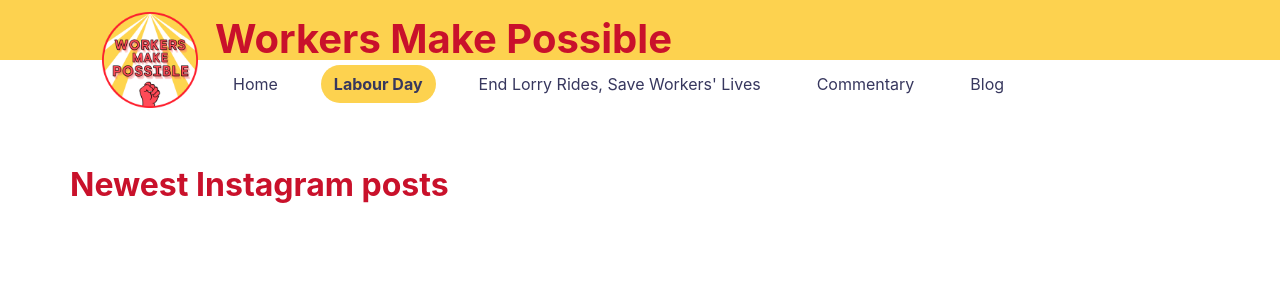
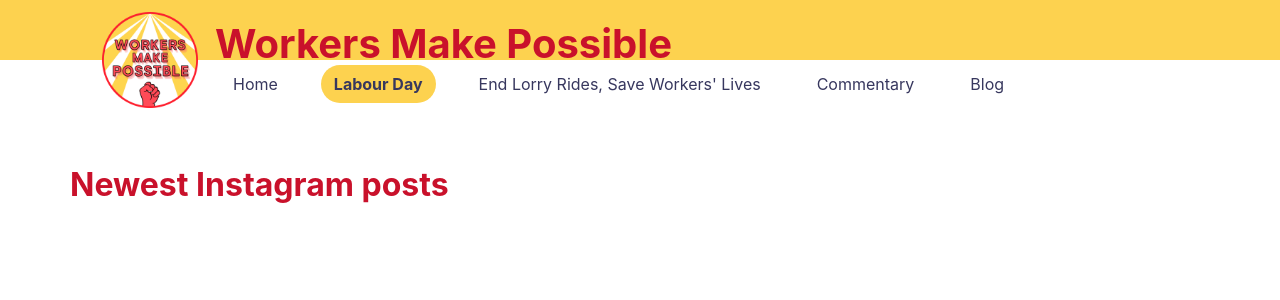
Before and after one commit to workersmakepossible/home, a Jekyll site: the page built from newsocials.html, in a window 1280 px wide. Shown: the top 300 px of the page. Built offline with Jekyll 4.4.1, drawn with Linux system fonts in a browser that asks for light colours; nearby versions of some CDN libraries; a script that is not in the unit is left out.

Commit message:
Update newsocials.html

```diff
--- a/newsocials.html
+++ b/newsocials.html
@@ -21,7 +21,7 @@
 
   <!-- NAV BANNER -->
   <div class="titlebanner container-fluid"></div>
-  <div class="title container h1" style="top:15px;">
+  <div class="title container h1" style="top:20px;">
     <span class="moveleft">{{ site.title }}</span>
   </div>
   <div class="container h1">
```
